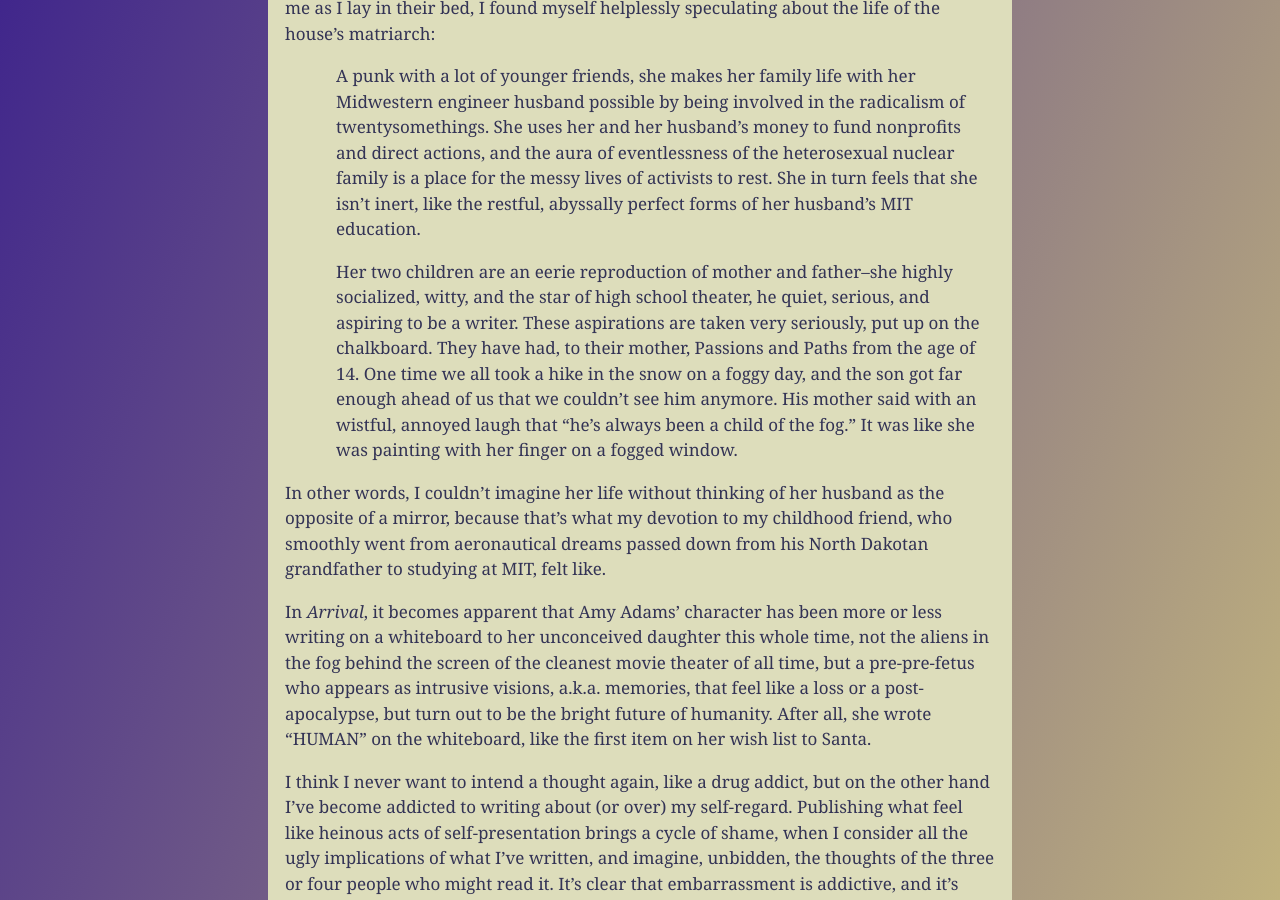
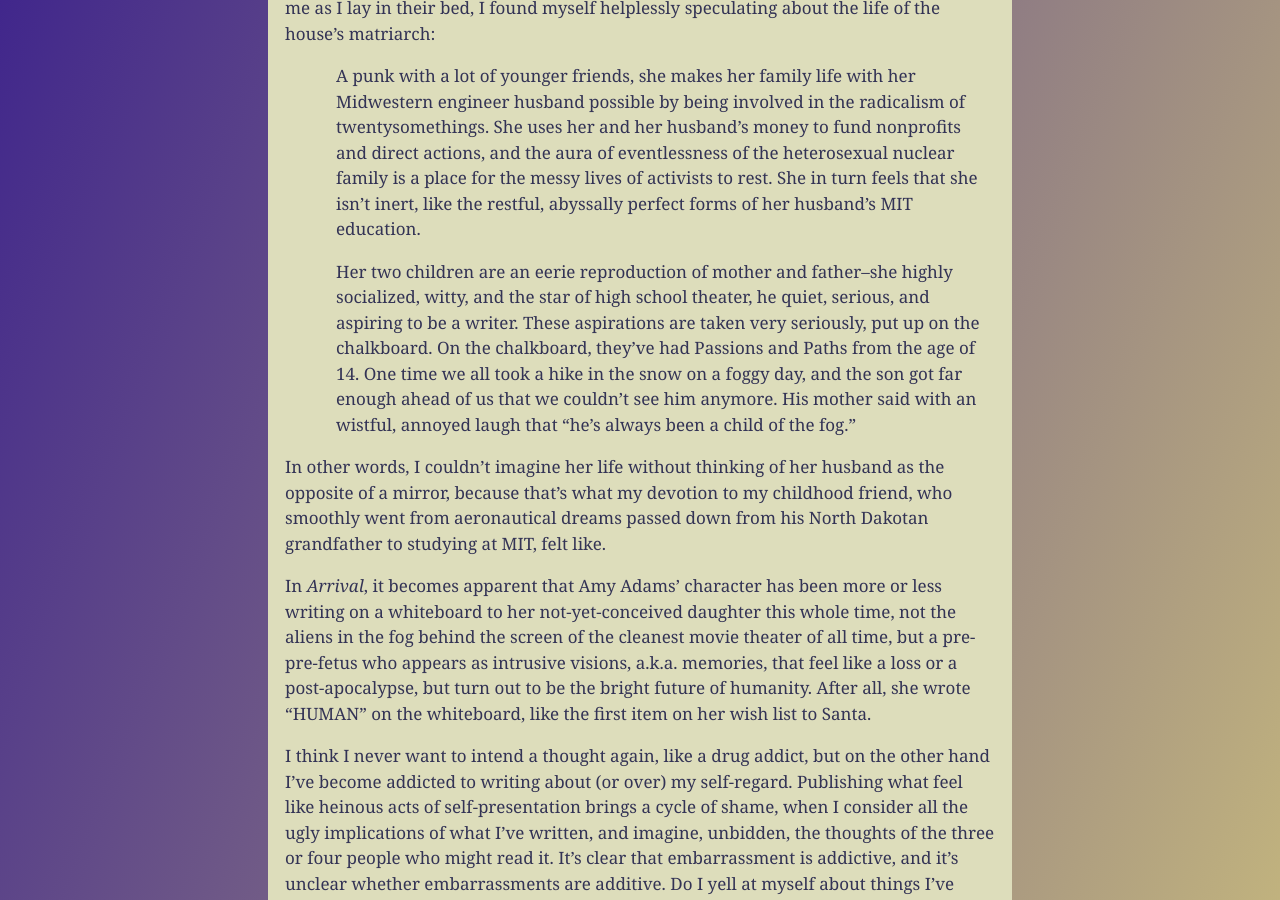
Before and after one commit to meanyhead/meanyhead.github.io, a Jekyll site: the page built from _posts/2019-2-19-home-decorating-tips.md, in a window 1280 px wide and 900 px high, scrolled down 733 px. Built offline with Jekyll 4.4.1, drawn with Linux system fonts in a browser that asks for light colours; comment, search, counter and statistics services are not loaded.

Commit message:
no finger painting

```diff
--- a/_posts/2019-2-19-home-decorating-tips.md
+++ b/_posts/2019-2-19-home-decorating-tips.md
@@ -11,11 +11,11 @@ Before all this, I housesat for them once, and with them gone, the curiosity I h
 
 > A punk with a lot of younger friends, she makes her family life with her Midwestern engineer husband possible by being involved in the radicalism of twentysomethings. She uses her and her husband's money to fund nonprofits and direct actions, and the aura of eventlessness of the heterosexual nuclear family is a place for the messy lives of activists to rest. She in turn feels that she isn't inert, like the restful, abyssally perfect forms of her husband's MIT education.
 
-> Her two children are an eerie reproduction of mother and father--she highly socialized, witty, and the star of high school theater, he quiet, serious, and aspiring to be a writer. These aspirations are taken very seriously, put up on the chalkboard. They have had, to their mother, Passions and Paths from the age of 14. One time we all took a hike in the snow on a foggy day, and the son got far enough ahead of us that we couldn't see him anymore. His mother said with an wistful, annoyed laugh that "he's always been a child of the fog." It was like she was painting with her finger on a fogged window.
+> Her two children are an eerie reproduction of mother and father--she highly socialized, witty, and the star of high school theater, he quiet, serious, and aspiring to be a writer. These aspirations are taken very seriously, put up on the chalkboard. On the chalkboard, they've had Passions and Paths from the age of 14. One time we all took a hike in the snow on a foggy day, and the son got far enough ahead of us that we couldn't see him anymore. His mother said with an wistful, annoyed laugh that "he's always been a child of the fog."
 
 In other words, I couldn't imagine her life without thinking of her husband as the opposite of a mirror, because that's what my devotion to my childhood friend, who smoothly went from aeronautical dreams passed down from his North Dakotan grandfather to studying at MIT, felt like.
 
-In *Arrival*, it becomes apparent that Amy Adams' character has been more or less writing on a whiteboard to her unconceived daughter this whole time, not the aliens in the fog behind the screen of the cleanest movie theater of all time, but a pre-pre-fetus who appears as intrusive visions, a.k.a. memories, that feel like a loss or a post-apocalypse, but turn out to be the bright future of humanity. After all, she wrote "HUMAN" on the whiteboard, like the first item on her wish list to Santa.
+In *Arrival*, it becomes apparent that Amy Adams' character has been more or less writing on a whiteboard to her not-yet-conceived daughter this whole time, not the aliens in the fog behind the screen of the cleanest movie theater of all time, but a pre-pre-fetus who appears as intrusive visions, a.k.a. memories, that feel like a loss or a post-apocalypse, but turn out to be the bright future of humanity. After all, she wrote "HUMAN" on the whiteboard, like the first item on her wish list to Santa.
 
 I think I never want to intend a thought again, like a drug addict, but on the other hand I've become addicted to writing about (or over) my self-regard. Publishing what feel like heinous acts of self-presentation brings a cycle of shame, when I consider all the ugly implications of what I've written, and imagine, unbidden, the thoughts of the three or four people who might read it. It's clear that embarrassment is addictive, and it's unclear whether embarrassments are additive. Do I yell at myself about things I've written on the internet instead of yelling at myself about things I've said in person, or do I just yell at myself more?
 
```
